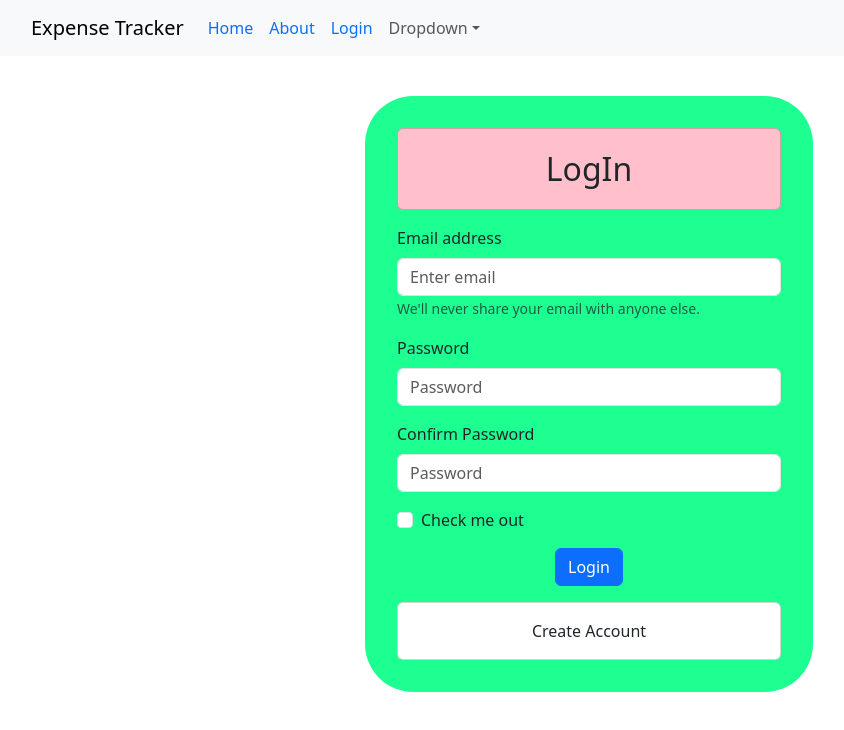
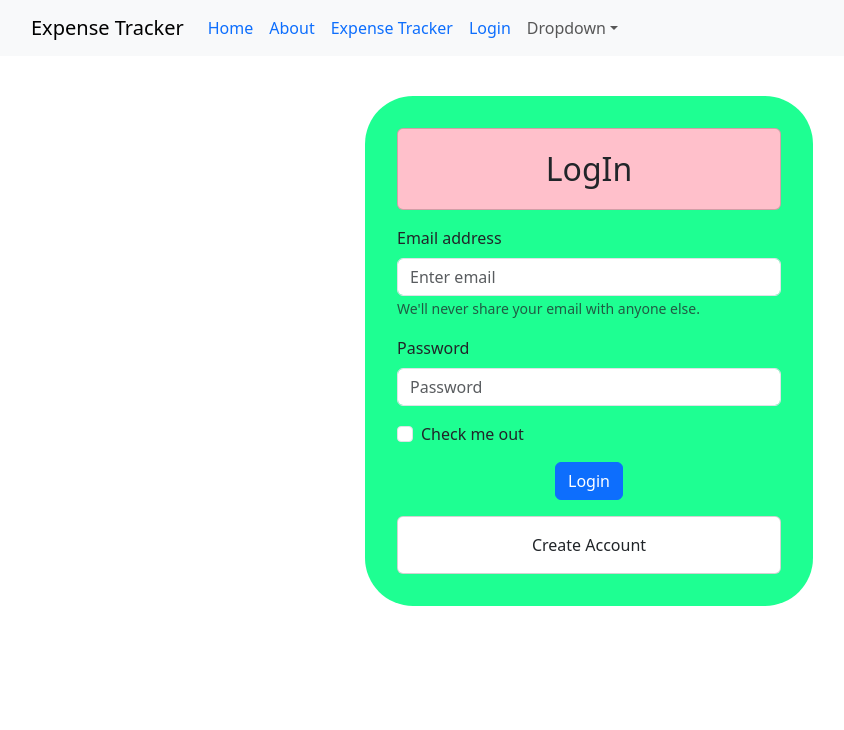
Before and after one commit to hariomhks1997/Mail-BOX-, a React (Create React App) app: page /login in a window 1280 px wide. Shown: the top 730 px of the page, without its empty margins (51-895 px from the left). Built offline with nearby package versions, Linux system fonts and the light colour scheme.

Commit message:
2 Login Screen

```diff
--- a/src/App.js
+++ b/src/App.js
@@ -4,6 +4,7 @@ import Navbars from './components/Navbars';
 import { Routes,Route } from 'react-router-dom';
 import Home from './Home';
 import About from './About';
+import ExpenseTracker from './components/ExpenseTracker';
 
 
 const App = () => {
@@ -15,7 +16,9 @@ const App = () => {
     <Routes>
     <Route exact path='/home' element={<Home></Home>}></Route>
     <Route exact path='/about' element={<About></About>}></Route>
+    <Route exact path='/expensetracker' element={<ExpenseTracker></ExpenseTracker>}></Route>
       <Route exact path='/login' element={<Login></Login>}></Route>
+
 
     </Routes>
 
--- /dev/null
+++ b/src/components/ExpenseTracker.js
@@ -0,0 +1,13 @@
+import React from 'react'
+import CardHeader from 'react-bootstrap/esm/CardHeader'
+
+const ExpenseTracker = () => {
+  return (
+    <div style={{marginTop:'6rem'}}>
+        <CardHeader style={{backgroundColor:'violet',paddingBlock:'1rem'}}>Welcome to Expense Tracker</CardHeader>
+
+    </div>
+  )
+}
+
+export default ExpenseTracker
--- a/src/components/Login.js
+++ b/src/components/Login.js
@@ -2,8 +2,11 @@ import React,{useState} from 'react';
  import { Container,Card } from 'react-bootstrap';
  import Button from 'react-bootstrap/Button';
  import Form from 'react-bootstrap/Form';
+ import { useNavigate } from 'react-router-dom';
 
 const Login = () => {
+  const navigate=useNavigate();
+
      const [email, setemail] = useState('');
      const [password, setpassword] = useState('');
      const [confirmpassword, setconfirmpassword] = useState('')
@@ -30,14 +33,22 @@ const Login = () => {
        const enteredpassword=password;
        const enteredconfirmpassword=confirmpassword;
        let password2;
-       if(enteredpassword===enteredconfirmpassword){
+       if(!isLogin && enteredpassword===enteredconfirmpassword){
           password2=enteredconfirmpassword
+       }else if(isLogin && enteredpassword){
+         password2=enteredpassword
        }else{
-         alert('Password Not Matching')
+        alert('Password Not Matching')
        }
 
        console.log(enteredemail,password2)
-       fetch('https:identitytoolkit.googleapis.com/v1/accounts:signUp?key=AIzaSyAz3m7AYKNKO0fdAzD5nOCyTT-6dTFAzy4',{
+       let url;
+       if(isLogin){
+        url='https://identitytoolkit.googleapis.com/v1/accounts:signInWithPassword?key=AIzaSyAz3m7AYKNKO0fdAzD5nOCyTT-6dTFAzy4'
+       }else{
+        url='https:identitytoolkit.googleapis.com/v1/accounts:signUp?key=AIzaSyAz3m7AYKNKO0fdAzD5nOCyTT-6dTFAzy4'
+       }
+       fetch(url,{
          method:'POSt',
          body:JSON.stringify({
            email:enteredemail,
@@ -50,10 +61,7 @@ const Login = () => {
        }).then((res)=>{
          console.log(res)
          if(res.ok){
-           return res.json().then((data)=>{
-             throw new Error('Sucess')
-
-           })
+           return res.json();
 
 
          }else{
@@ -63,7 +71,10 @@ const Login = () => {
          }
        }).then((data)=>{
          console.log(data)
-         alert(data)
+         alert('sucess')
+         navigate('/expensetracker')
+         localStorage.setItem('token',data.idToken)
+         //cartctx.login(data.email,data.idToken)
        })
        .catch((err)=>{
          alert(err.message)
@@ -97,10 +108,10 @@ const Login = () => {
         <Form.Label style={{fontSize:'bold'}}>Password</Form.Label>
         <Form.Control onChange={passwordhandler} type="password" placeholder="Password" />
       </Form.Group>
-      <Form.Group className="mb-3" controlId="formBasicPassword">
+      {!isLogin &&  <Form.Group className="mb-3" controlId="formBasicPassword">
         <Form.Label>Confirm Password</Form.Label>
         <Form.Control onChange={confirmpasswordhandler}type="password" placeholder="Password" />
-      </Form.Group>
+      </Form.Group>}
       <Form.Group className="mb-3" controlId="formBasicCheckbox">
         <Form.Check onClick={checkhandler} type="checkbox" label="Check me out" />
       </Form.Group>
--- a/src/components/Navbars.js
+++ b/src/components/Navbars.js
@@ -18,6 +18,7 @@ const Navbars = () => {
            <Nav className="me-auto">
              <Nav.Link><NavLink  to="/home">Home</NavLink></Nav.Link>
              <Nav.Link><NavLink to="/about">About</NavLink></Nav.Link>
+             <Nav.Link><NavLink to="/expensetracker">Expense Tracker</NavLink></Nav.Link>
              <Nav.Link><NavLink to="/login">Login</NavLink></Nav.Link>
              <NavDropdown title="Dropdown" id="basic-nav-dropdown">
                <NavDropdown.Item href="#action/3.1">Action</NavDropdown.Item>
```
